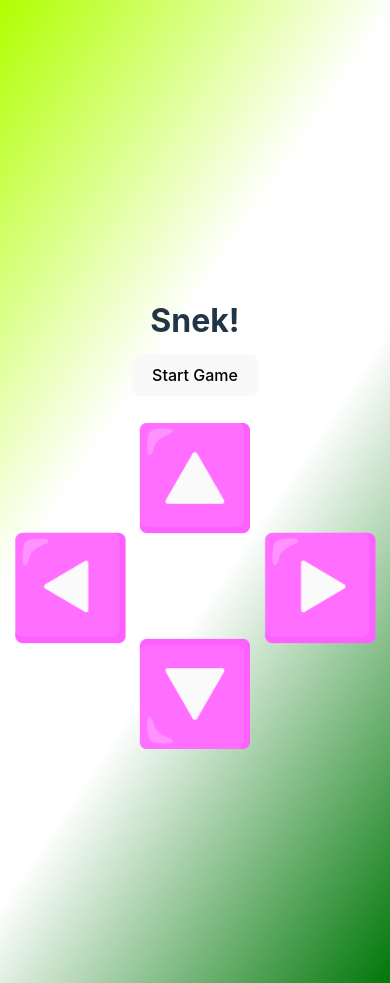
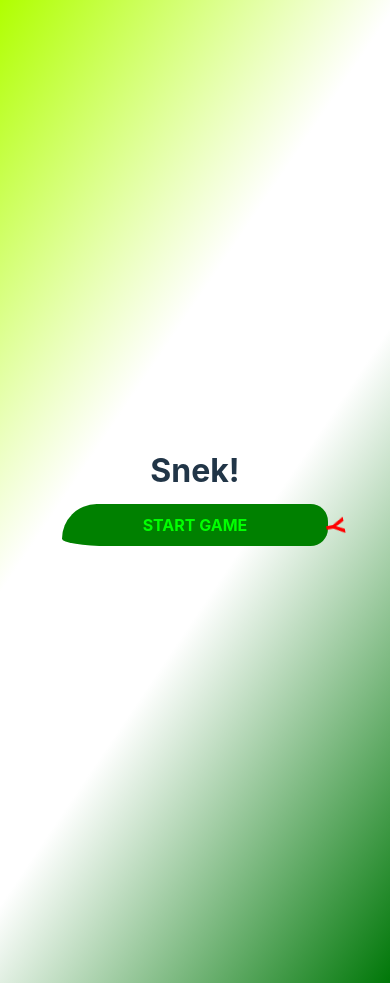
Before and after one commit to DominikFischer86/snek, a React (Vite) app: page / in a window 390 px wide. Built offline with nearby package versions, Linux system fonts and the light colour scheme.

Commit message:
style: Modulize styling units

```diff
--- a/src/App.scss
+++ b/src/App.scss
@@ -28,65 +28,6 @@
 	justify-content: center;
 	height: 100%;
 	max-width: 100%;
-}
-
-/* Animations */
-
-@keyframes wiggle {
-	0% {
-		border-top-left-radius: 20px;
-		border-bottom-left-radius: 5px;
-	}
-	100% {
-		border-top-left-radius: 5px;
-		border-bottom-left-radius: 20px;
-	}
-}
-
-@keyframes tongue {
-	0% {
-		transform: rotate(80deg);
-	}
-	100% {
-		transform: rotate(100deg);
-	}
-}
-
-@keyframes float {
-	0% {
-		transform: translateY(0px);
-	}
-	100% {
-		transform: translateY(-5px);
-	}
-}
-
-@keyframes celebrate {
-	0% {
-		transform: translateY(0px);
-		opacity: 0;
-	}
-	50% {
-		opacity: 1;
-	}
-	100% {
-		transform: translateY(-30px);
-	}
-}
-
-@keyframes bling {
-	0% {
-		transform: scale(1);
-		color: #000;
-	}
-	50% {
-		transform: scale(1.2);
-		color: rgb(253, 207, 0);
-	}
-	100% {
-		transform: scale(1);
-		color: #000;
-	}
 }
 
 /* Assets */
@@ -139,87 +80,6 @@
 	animation-name: bling;
 }
 
-.snek {
-	width: 10px;
-	height: 10px;
-	background: green;
-	position: absolute;
-	//border: 1px solid darkgreen;
-}
-
-.snek.head {
-	border-top-right-radius: 10px;
-	border-bottom-right-radius: 10px;
-}
-
-.snek.tail {
-	border-radius: none;
-	&:not(.stopWiggle) {
-		animation-duration: 0.1s;
-		animation-iteration-count: infinite;
-		animation-direction: alternate;
-		animation-name: wiggle;
-	}
-}
-
-.snek.undefined {
-	display: none;
-}
-
-.snek.left {
-	transform: scaleX(-1);
-}
-
-.snek.up {
-	transform: rotate(-90deg);
-}
-
-.snek.down {
-	transform: rotate(90deg);
-}
-
-.snek.head:after {
-	content: "Y";
-	display: block;
-	transform: rotate(90deg);
-	position: absolute;
-	color: red;
-	right: -8px;
-	bottom: -2px;
-	font-size: 12px;
-	font-weight: bold;
-	animation-duration: 0.1s;
-	animation-iteration-count: infinite;
-	animation-direction: alternate;
-	animation-name: tongue;
-}
-
-.food {
-	display: block;
-	width: 10px;
-	height: 10px;
-	position: absolute;
-	border-top-right-radius: 10px;
-	border-bottom-right-radius: 10px;
-	z-index: 1;
-	animation-duration: 0.5s;
-	animation-iteration-count: infinite;
-	animation-direction: alternate;
-	animation-name: float;
-}
-
-.food.steak:after {
-	content: "🥩";
-}
-
-.food.chicken:after {
-	content: "🍗";
-}
-
-.food.egg:after {
-	content: "🥚";
-}
-
 .effect {
 	position: absolute;
 	color: red;
@@ -234,79 +94,3 @@
 		animation-name: celebrate;
 	}
 }
-
-/* Controls */
-.mobile-controls {
-	width: 100%;
-	height: 220px;
-	border-radius: 50%;
-	position: relative;
-	margin-top: 80px;
-	display: none;
-
-	@media screen and (max-width: 1028px) {
-		display: block;
-	}
-
-	button {
-		background: none;
-		font-size: 100px;
-		display: block;
-		position: absolute;
-		border: 0;
-		outline: 0;
-		filter: hue-rotate(255deg);
-		transform-origin: center;
-		padding: 0;
-		top: 50%;
-		left: 50%;
-		transform: translate(-50%, -50%);
-
-		&:after {
-			width: 50px;
-			height: 50px;
-		}
-
-		&.ArrowRight {
-			transform: translate(50%, -50%);
-
-			&:after {
-				content: "▶️";
-			}
-		}
-
-		&.ArrowDown {
-			transform: translate(-50%, 40%) scaleY(-1);
-
-			&:after {
-				content: "🔼";
-			}
-		}
-
-		&.ArrowUp {
-			transform: translate(-50%, -140%);
-
-			&:after {
-				content: "🔼";
-			}
-		}
-
-		&.ArrowLeft {
-			transform: translate(-150%, -50%);
-
-			&:after {
-				content: "◀️";
-			}
-		}
-	}
-}
-
-/* Screens */
-
-.game-over {
-	border: 5px solid red;
-	font-weight: bold;
-	font-size: 30px;
-	text-transform: uppercase;
-	width: 500px;
-}
--- a/src/App.tsx
+++ b/src/App.tsx
@@ -27,6 +27,12 @@ import {
 } from "./configs/gameConfig"
 
 import "./App.scss"
+import "./styles/animations.scss"
+import "./styles/snake.scss"
+import "./styles/food.scss"
+import "./styles/mobile-controls.scss"
+import "./styles/screens.scss"
+
 
 const getFoodLocation = () => {
 	const setFoodX = Math.floor(Math.random() * RATIO_X) * SNAKE_PART_SIZE
@@ -150,7 +156,9 @@ const App = () => {
 
 	const gameIsOver = (reason: string) => {
 		console.log(`%cCause of ded snek: ${reason}`, "color: red; font-weight: bold;")
-		console.log(`Last SnakeHeadPosition: x=${snakeHeadPosition.x} / y=${snakeHeadPosition.y} / facing ${snakeHeadPosition.dir}`)
+		console.log(
+			`Last SnakeHeadPosition: x=${snakeHeadPosition.x} / y=${snakeHeadPosition.y} / facing ${snakeHeadPosition.dir}`
+		)
 		console.log("Snake Bodyparts (without head):")
 		console.log(SNAKE_POSITION_HISTORY)
 		setGameOver(true)
@@ -281,7 +289,9 @@ const App = () => {
 			)}
 			{gameOver && <GameOver />}
 			{gameStart && <Score scoreRef={scoreBlocks} score={score} highScore={highScore} />}
-			{!gameOver && <Controls onClickHandler={handleMobileButtonClick} activeKey={activeKey} />}
+			{!gameOver && gameStart && (
+				<Controls onClickHandler={handleMobileButtonClick} activeKey={activeKey} />
+			)}
 		</div>
 	)
 }
--- /dev/null
+++ b/src/styles/animations.scss
@@ -0,0 +1,69 @@
+/* Animations */
+
+@keyframes wiggle {
+	0% {
+		border-top-left-radius: 20px;
+		border-bottom-left-radius: 5px;
+	}
+	100% {
+		border-top-left-radius: 5px;
+		border-bottom-left-radius: 20px;
+	}
+}
+
+@keyframes big-wiggle {
+	0% {
+		border-top-left-radius: 200px;
+		border-bottom-left-radius: 100%;
+	}
+	100% {
+		border-top-left-radius: 100%;
+		border-bottom-left-radius: 200px;
+	}
+}
+
+@keyframes tongue {
+	0% {
+		transform: rotate(80deg);
+	}
+	100% {
+		transform: rotate(100deg);
+	}
+}
+
+@keyframes float {
+	0% {
+		transform: translateY(0px);
+	}
+	100% {
+		transform: translateY(-5px);
+	}
+}
+
+@keyframes celebrate {
+	0% {
+		transform: translateY(0px);
+		opacity: 0;
+	}
+	50% {
+		opacity: 1;
+	}
+	100% {
+		transform: translateY(-30px);
+	}
+}
+
+@keyframes bling {
+	0% {
+		transform: scale(1);
+		color: #000;
+	}
+	50% {
+		transform: scale(1.2);
+		color: rgb(253, 207, 0);
+	}
+	100% {
+		transform: scale(1);
+		color: #000;
+	}
+}
--- /dev/null
+++ b/src/styles/food.scss
@@ -0,0 +1,25 @@
+.food {
+	display: block;
+	width: 10px;
+	height: 10px;
+	position: absolute;
+	border-top-right-radius: 10px;
+	border-bottom-right-radius: 10px;
+	z-index: 1;
+	animation-duration: 0.5s;
+	animation-iteration-count: infinite;
+	animation-direction: alternate;
+	animation-name: float;
+}
+
+.food.steak:after {
+	content: "🥩";
+}
+
+.food.chicken:after {
+	content: "🍗";
+}
+
+.food.egg:after {
+	content: "🥚";
+}
--- /dev/null
+++ b/src/styles/mobile-controls.scss
@@ -0,0 +1,65 @@
+/* Controls */
+.mobile-controls {
+	width: 100%;
+	height: 220px;
+	border-radius: 50%;
+	position: relative;
+	margin-top: 80px;
+	display: none;
+
+	@media screen and (max-width: 1028px) {
+		display: block;
+	}
+
+	button {
+		background: none;
+		font-size: 100px;
+		display: block;
+		position: absolute;
+		border: 0;
+		outline: 0;
+		filter: hue-rotate(255deg);
+		transform-origin: center;
+		padding: 0;
+		top: 50%;
+		left: 50%;
+		transform: translate(-50%, -50%);
+
+		&:after {
+			width: 50px;
+			height: 50px;
+		}
+
+		&.ArrowRight {
+			transform: translate(50%, -50%);
+
+			&:after {
+				content: "▶️";
+			}
+		}
+
+		&.ArrowDown {
+			transform: translate(-50%, 40%) scaleY(-1);
+
+			&:after {
+				content: "🔼";
+			}
+		}
+
+		&.ArrowUp {
+			transform: translate(-50%, -140%);
+
+			&:after {
+				content: "🔼";
+			}
+		}
+
+		&.ArrowLeft {
+			transform: translate(-150%, -50%);
+
+			&:after {
+				content: "◀️";
+			}
+		}
+	}
+}
--- /dev/null
+++ b/src/styles/screens.scss
@@ -0,0 +1,96 @@
+/* Screens */
+.game-over {
+	border: 5px solid red;
+	font-weight: bold;
+	font-size: 30px;
+	text-transform: uppercase;
+	width: 500px;
+	max-width: 100%;
+}
+
+.start-screen {
+	button {
+		background: green;
+		position: relative;
+		border-top-right-radius: 100px;
+		border-bottom-right-radius: 100px;
+		padding: 10px 80px;
+		color: lime;
+		text-transform: uppercase;
+		font-weight: bold;
+		animation-duration: 0.1s;
+		animation-iteration-count: infinite;
+		animation-direction: alternate;
+		animation-play-state: paused;
+		animation-name: big-wiggle;
+		z-index: 1;
+
+		&:hover {
+			animation-play-state: running;
+
+			.left-eye,
+			.right-eye {
+				&:after {
+					opacity: 1;
+				}
+			}
+		}
+
+		&:before {
+			content: "Y";
+			display: block;
+			transform: rotate(90deg);
+			position: absolute;
+			color: red;
+			right: -16px;
+			z-index: -1;
+			bottom: 4px;
+			font-size: 24px;
+			font-weight: bold;
+			animation-duration: 50ms;
+			animation-iteration-count: infinite;
+			animation-direction: alternate;
+			animation-play-state: paused;
+			animation-name: tongue;
+		}
+
+		&:hover {
+			&:before {
+				animation-play-state: running;
+			}
+		}
+	}
+
+	.left-eye,
+	.right-eye {
+		background: #fff;
+		width: 15px;
+		height: 10px;
+		position: absolute;
+		right: 15px;
+		top: 2px;
+		z-index: 2;
+		display: block;
+		border-radius: 50%;
+		transform: rotate(10deg);
+
+		&:after {
+			content: "";
+			display: block;
+			background: green;
+			width: 12px;
+			height: 8px;
+			top: 1px;
+			right: -2px;
+			position: absolute;
+			border-radius: 50%;
+			opacity: 0;
+		}
+	}
+
+	.right-eye {
+		top: auto;
+		bottom: 2px;
+		transform: rotate(-10deg);
+	}
+}
--- /dev/null
+++ b/src/styles/snake.scss
@@ -0,0 +1,53 @@
+.snek {
+	width: 10px;
+	height: 10px;
+	background: green;
+	position: absolute;
+}
+
+.snek.head {
+	border-top-right-radius: 10px;
+	border-bottom-right-radius: 10px;
+}
+
+.snek.tail {
+	border-radius: none;
+	&:not(.stopWiggle) {
+		animation-duration: 0.1s;
+		animation-iteration-count: infinite;
+		animation-direction: alternate;
+		animation-name: wiggle;
+	}
+}
+
+.snek.undefined {
+	display: none;
+}
+
+.snek.left {
+	transform: scaleX(-1);
+}
+
+.snek.up {
+	transform: rotate(-90deg);
+}
+
+.snek.down {
+	transform: rotate(90deg);
+}
+
+.snek.head:after {
+	content: "Y";
+	display: block;
+	transform: rotate(90deg);
+	position: absolute;
+	color: red;
+	right: -8px;
+	bottom: -2px;
+	font-size: 12px;
+	font-weight: bold;
+	animation-duration: 0.1s;
+	animation-iteration-count: infinite;
+	animation-direction: alternate;
+	animation-name: tongue;
+}
```
